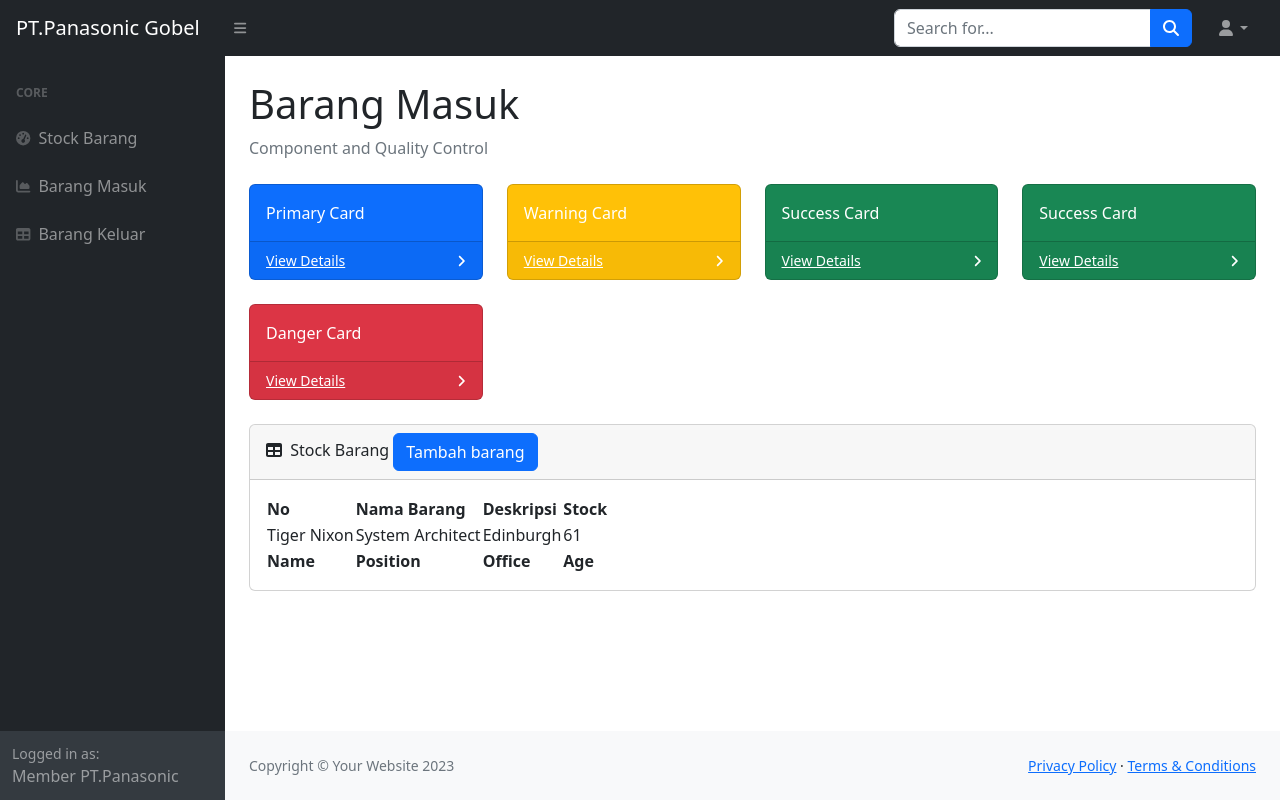
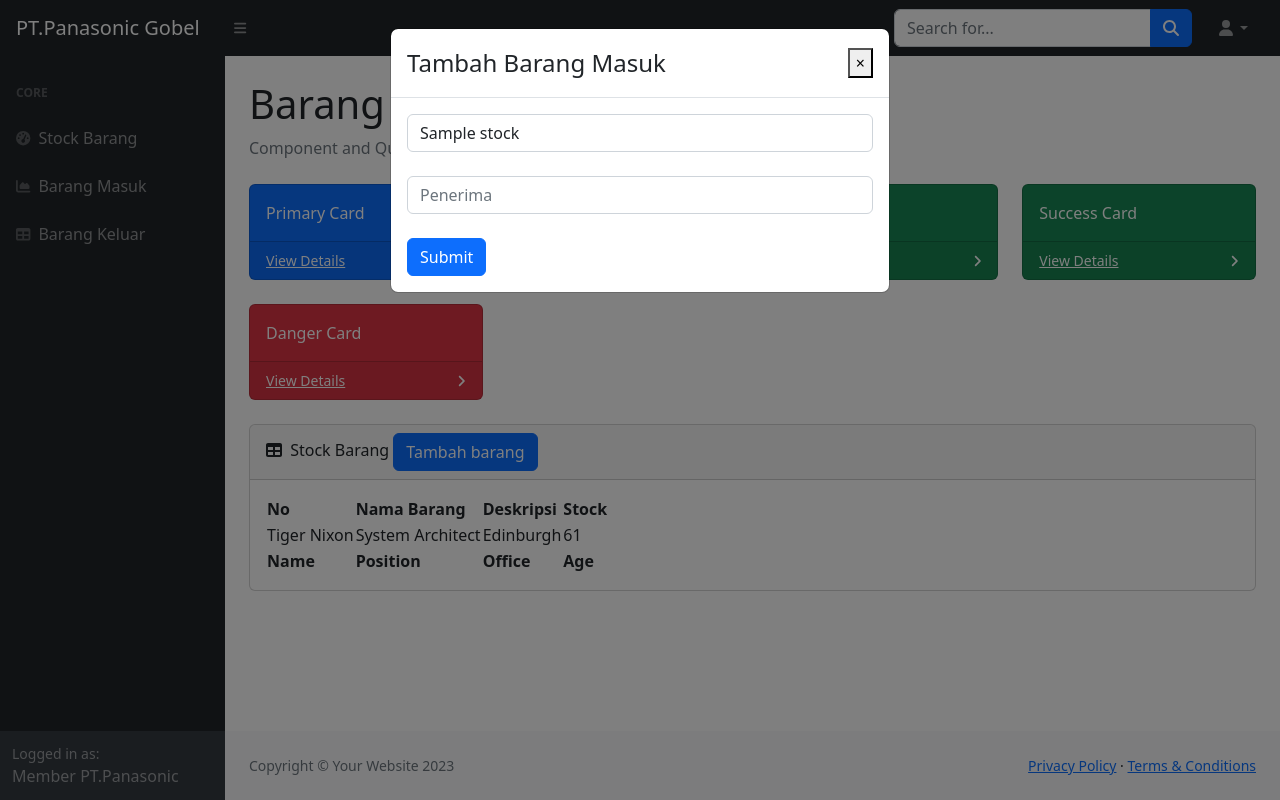
Before and after one commit to GalihDianPK/PT.Panasonic, a PHP site: page /masuk.php in a window 1280 px wide, after a click on "Tambah barang". Run offline with PHP 8.4, Linux system fonts and the light colour scheme; the visitor is signed in with stand-in values (Sample User, id 1); tables that the repository leaves empty or names only in its code hold one stand-in row (values such as "Sample post"); some libraries are stand-ins or nearby versions.

Commit message:
barang masuk database

```diff
--- a/function.php
+++ b/function.php
@@ -14,7 +14,7 @@ if(isset($_POST['addnewbarang'])){
     $deskripsi = $_POST['deskripsi'];
     $stock = $_POST['stock'];
 
-    $addtotable = mysqli_query($conn, "insert into stock (namabarang, deskripsi, stock) values('$namabarang', '$deskripsi', '$stock')");
+    $addtotable = mysqli_query($conn, "INSERT into stock (namabarang, deskripsi, stock) values('$namabarang', '$deskripsi', '$stock')");
     if($addtotable) {
         header('Location: index.php');
     } else {
@@ -23,4 +23,18 @@ if(isset($_POST['addnewbarang'])){
     }
 }
 
+// menambah barang masuk
+if(isset($_POST['barangmasuk'])){
+    $barangnya = $_POST['barangnya'];
+    $penerima = $_POST['penerima'];
+
+    // gapakai tanggal karena sdah otomatis settingan di mysql nya dan id masuk sudah ada di masuk php
+    $addtomasuk = mysqli_query($conn, "INSERT into masuk (idbarang, keterangan) values('$barangnya', '$penerima')");
+    if($addtomasuk) {
+        header('Location:index.php');
+    } else {
+        echo "Gagal";
+        header('Location:index.php');
+    }
+}
 ?>
--- a/index.php
+++ b/index.php
@@ -225,9 +225,9 @@ require 'cek.php';
                 </footer>
             </div>
         </div>
-        <script src="https://code.jquery.com/jquery-3.5.1.slim.min.js"></script>
 
         <!-- ini ditambah fade button tambah barang -->
+        <script src="https://code.jquery.com/jquery-3.5.1.slim.min.js"></script>
         <script src="https://cdn.jsdelivr.net/npm/popper.js@1.16.1/dist/umd/popper.min.js"></script>
         <script src="https://cdn.jsdelivr.net/npm/bootstrap@4.6.2/dist/js/bootstrap.min.js"></script>
         <!-- sampai sini -->
--- a/masuk.php
+++ b/masuk.php
@@ -197,7 +197,12 @@ require 'cek.php';
                 </footer>
             </div>
         </div>
-        <script src="https://cdn.jsdelivr.net/npm/bootstrap@5.2.3/dist/js/bootstrap.bundle.min.js" crossorigin="anonymous"></script>
+
+        <!-- Ganti bootstrap 5 menjadi 4 -->
+        <script src="https://code.jquery.com/jquery-3.5.1.slim.min.js"></script>
+        <script src="https://cdn.jsdelivr.net/npm/bootstrap@4.6.2/dist/js/bootstrap.bundle.min.js"></script>
+        <!-- Ganti bootstrap 5 menjadi 4 -->
+
         <script src="js/scripts.js"></script>
         <script src="https://cdnjs.cloudflare.com/ajax/libs/Chart.js/2.8.0/Chart.min.js" crossorigin="anonymous"></script>
         <script src="assets/demo/chart-area-demo.js"></script>
@@ -219,13 +224,27 @@ require 'cek.php';
             <!-- Modal body --> <!-- kode untuk tambah barang -->
             <form method="post">
             <div class="modal-body">
-            <input type="text" name="namabarang" placeholder="Nama barang" class="form-control" required>
+
+            <select name="barangnya" class="form-control"> <!-- ini dimasukin ke function.php -->
+                <?php
+                $ambilsemuadatanya = mysqli_query($conn, "SELECT * from stock");
+                while($fetcharray = mysqli_fetch_array($ambilsemuadatanya)){
+                    $namabarangnya = $fetcharray['namabarang'];
+                    $idbarangnya = $fetcharray['idbarang'];
+                ?>
+
+                <option value="<?=$idbarangnya;?>"><?=$namabarangnya;?></option>
+
+                 <?php
+                }
+
+                ?>
+            </select>
+
             <br>
-            <input deskripsi="text" name="deskripsi" placeholder="Deskripi barang" class="form-control" required>
+            <input type="text" name="penerima" class="form-control" placeholder="Penerima" required> <!-- function php -->
             <br>
-            <input type="number" name="stock" class="form-control" placeholder="Stock Barang" required>
-            <br>
-            <button type="submit" name="addnewbarang" class="btn btn-primary">Submit</button>
+            <button type="submit" name="barangmasuk" class="btn btn-primary">Submit</button>
             </div>
             </form>
         </div>
```
